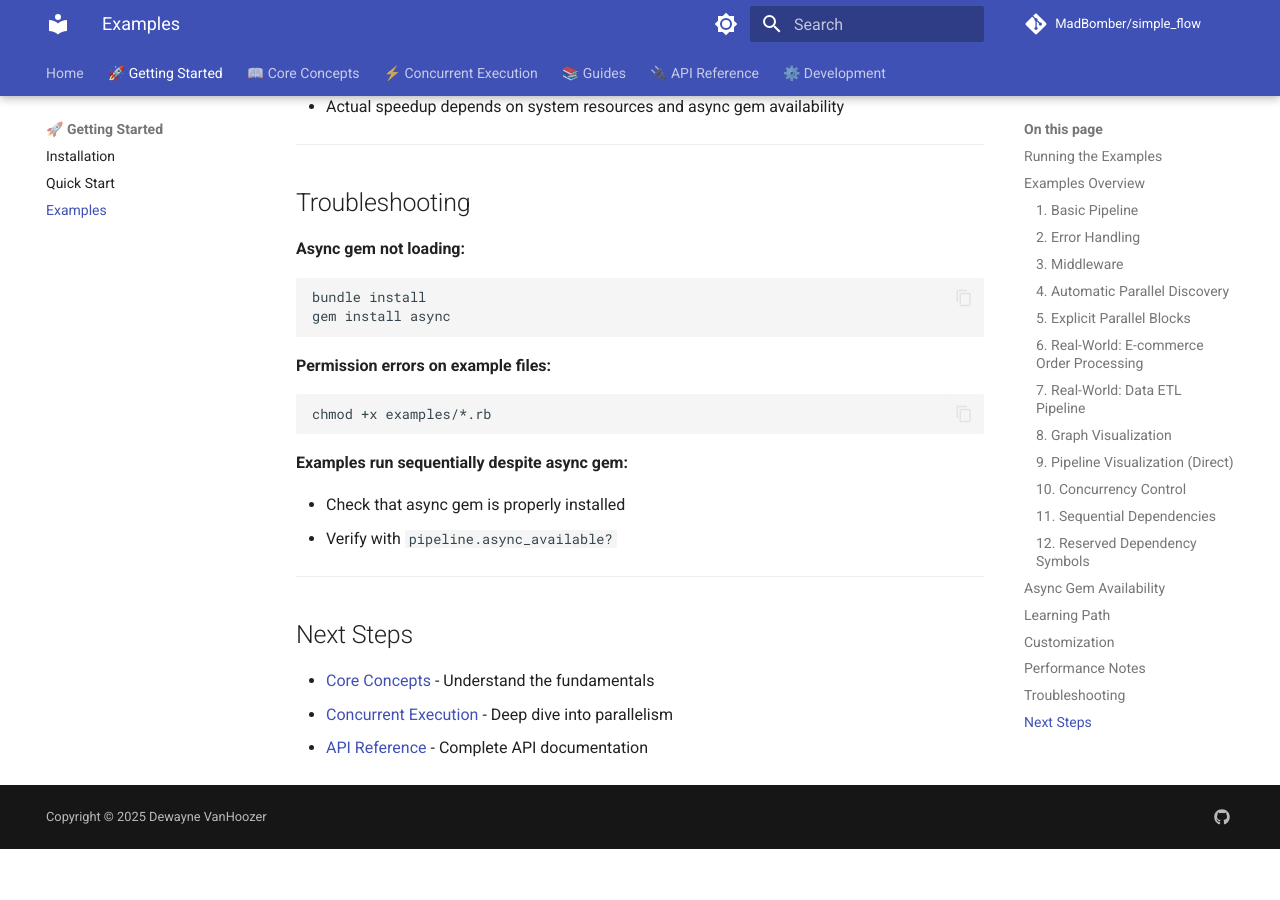
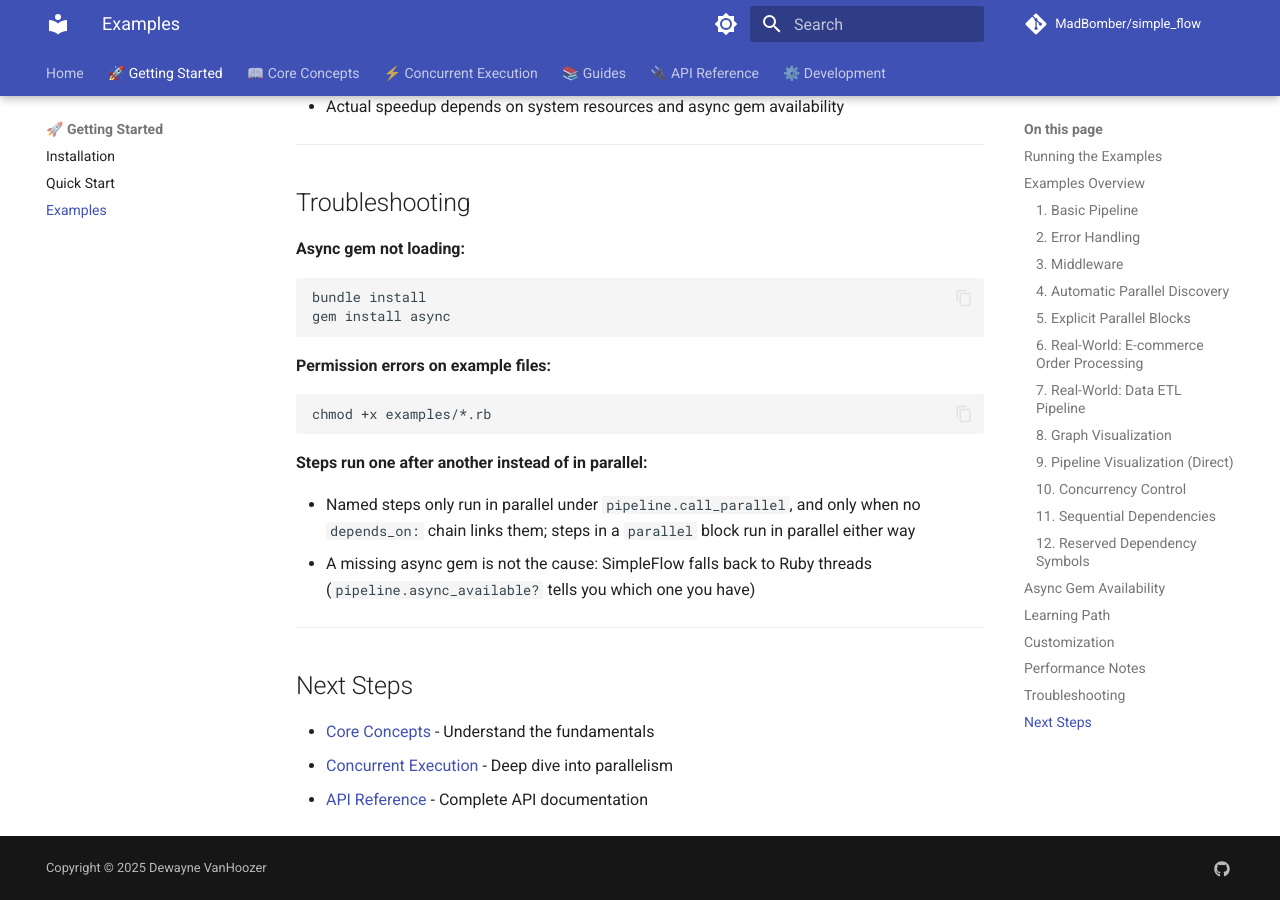
Before and after one commit to MadBomber/simple_flow, an MkDocs documentation site: the page built from docs/getting-started/examples.md, in a window 1280 px wide and 900 px high, scrolled down 10778 px. Built offline with MkDocs 1.6.1 and Material for MkDocs 9.7.7, drawn with Linux system fonts in a browser that asks for light colours; comment, search, counter and statistics services are not loaded; before the commit the page ends 11627 px from its top, so only the background shows below that.

Commit message:
docs: drop missing-async as a cause of sequential runs

````diff
--- a/docs/getting-started/examples.md
+++ b/docs/getting-started/examples.md
@@ -457,10 +457,10 @@ gem install async
 chmod +x examples/*.rb
 ```
 
-**Examples run sequentially despite async gem:**
+**Steps run one after another instead of in parallel:**
 
-- Check that async gem is properly installed
-- Verify with `pipeline.async_available?`
+- Named steps only run in parallel under `pipeline.call_parallel`, and only when no `depends_on:` chain links them; steps in a `parallel` block run in parallel either way
+- A missing async gem is not the cause: SimpleFlow falls back to Ruby threads (`pipeline.async_available?` tells you which one you have)
 
 ---
 
````
